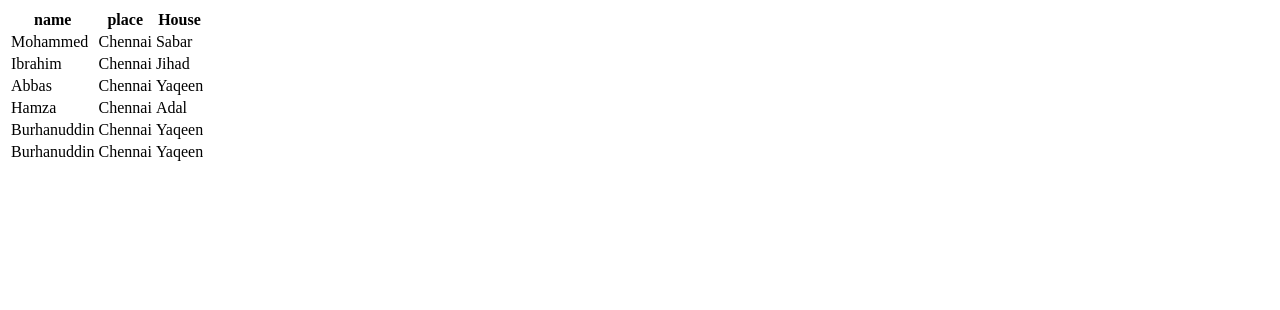
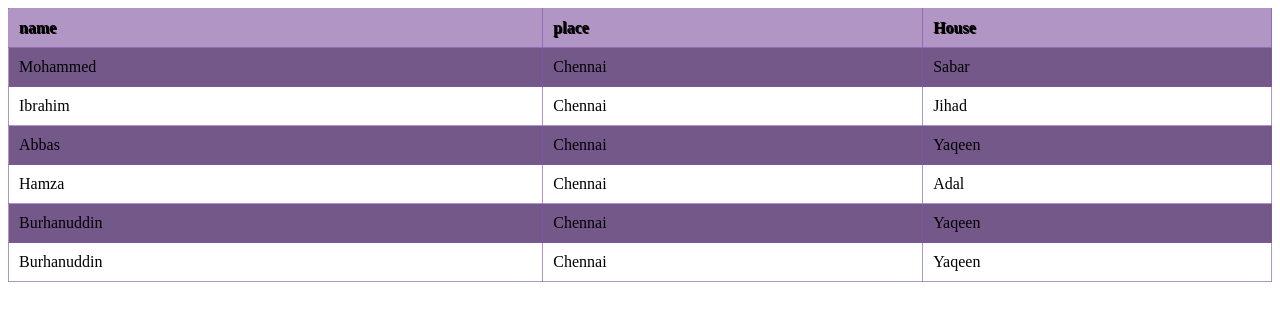
Before and after one commit to mohamms5769/table, a plain HTML site: page index.html in a window 1280 px wide. Drawn offline with Linux system fonts and the light colour scheme.

Commit message:
Update index.html

```diff
--- a/index.html
+++ b/index.html
@@ -6,7 +6,7 @@
     </head>
 
     <body>
-        <link rel="stylesheet" href="CSS/Table CSS.css">
+        <link rel="stylesheet" href="Table CSS.css">
         <table>
         <thead>
             <tr>
```
